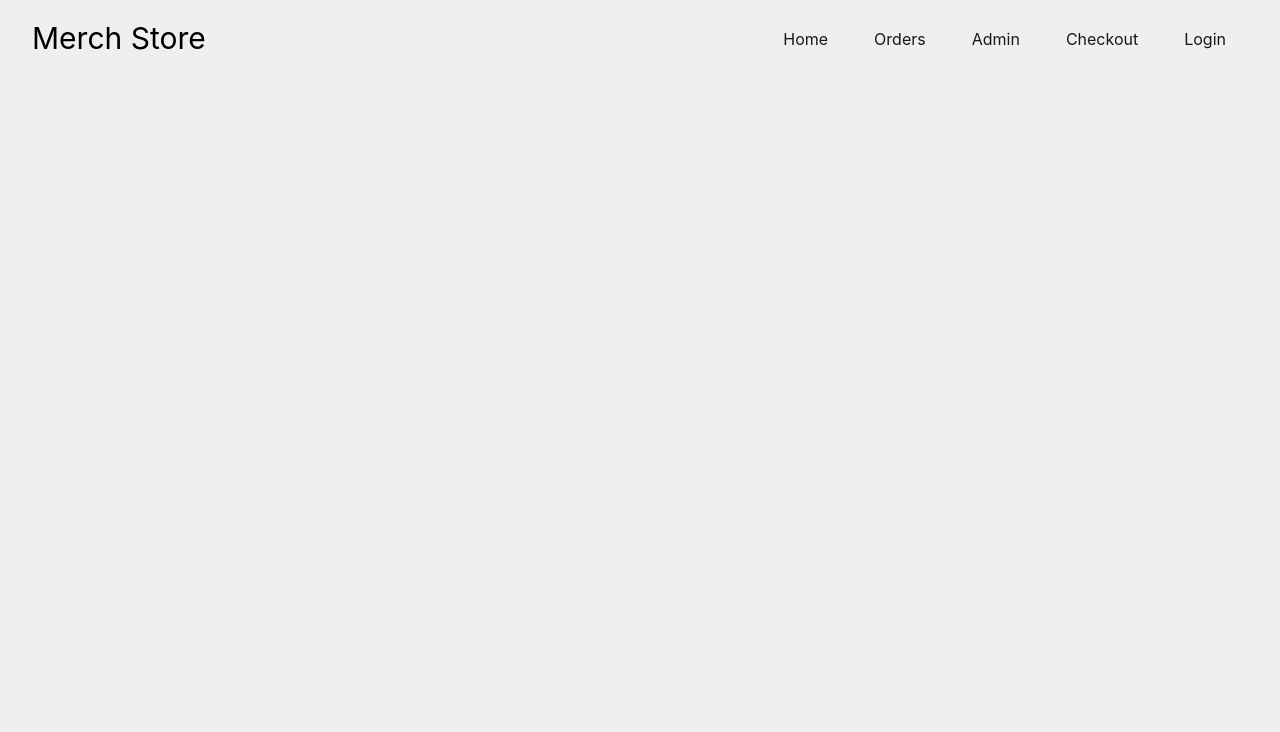
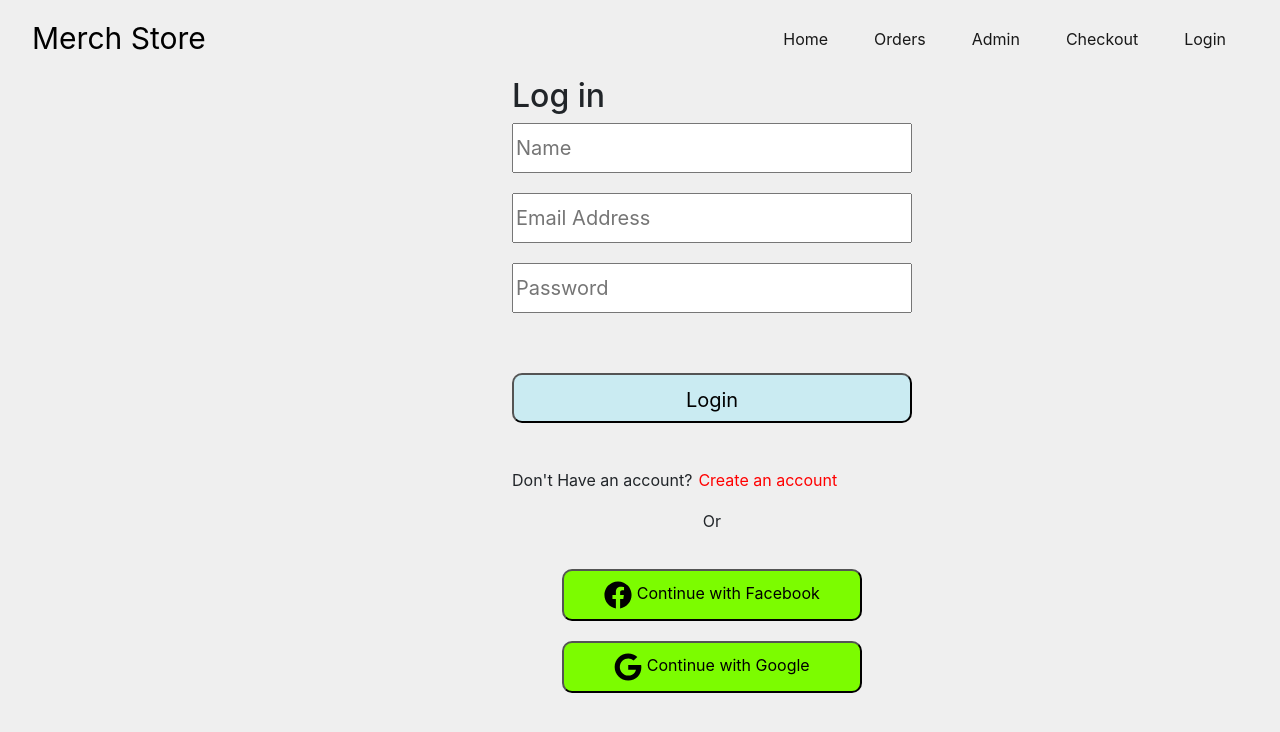
Before and after one commit to RudroMajumder/MerchStoreClient, a React (Create React App) app: page /login in a window 1280 px wide. Shown: the top 732 px of the page. Built offline with nearby package versions, Linux system fonts and the light colour scheme.

Commit message:
auth done with google

```diff
--- a/src/App.js
+++ b/src/App.js
@@ -10,10 +10,17 @@ import Admin from './components/Admin/Admin';
 import AddProducts from './components/Admin/AddProducts';
 import ManageProducts from './components/Admin/ManageProducts';
 import Home from './components/Home/Home';
+import Login from './components/Login/Login';
+import { createContext } from 'react';
+import { useState } from 'react';
+
+export const UserContext = createContext();
+
 
 function App() {
+  const  [loggedInUser,setLoggedInUser] = useState({});
   return (
-    <div className="App">
+    <UserContext.Provider value={[loggedInUser,setLoggedInUser]}>
       <Router>
         <Header></Header>
         <Switch>
@@ -32,9 +39,12 @@ function App() {
           <Route path="/addProducts">
             <AddProducts></AddProducts>
           </Route>
+          <Route path="/login">
+            <Login></Login>
+          </Route>
         </Switch>
       </Router>
-    </div>
+    </UserContext.Provider>
   );
 }
 
--- a/src/components/Admin/AddProducts.js
+++ b/src/components/Admin/AddProducts.js
@@ -56,7 +56,7 @@ const AddProducts = () => {
         <div>
             <Sidebar></Sidebar>
             <h1 className="title">Add Product</h1>
-            <form onSubmit={handleSubmit(onSubmit)}>
+            <form onSubmit={handleSubmit(onSubmit)} style={{position: "fixed", top: "10%", left: "40%"}}>
                <h4 className="input-title"> Product Name :</h4>
                <input name="name" defaultValue="New exciting Event" onBlur={e=>{setName(e.target.value)}}  />
                 <br/>
--- a/src/components/Admin/ManageProducts.js
+++ b/src/components/Admin/ManageProducts.js
@@ -18,8 +18,8 @@ const ManageProducts = () => {
     },[])
     return (
         <div>
-            <Sidebar></Sidebar>
-            <Table striped bordered hover>
+            {/* <Sidebar></Sidebar> */}
+            <Table striped bordered hover  className="w-75" style={{position: "fixed", top: "10%", left: "20%"}}>
                 <thead>
                     <tr>
                     <th>Product Name</th>
--- a/src/components/Home/Product.js
+++ b/src/components/Home/Product.js
@@ -5,11 +5,11 @@ const Product = (props) => {
     return (
         <div className="card-group">
             <div className="card">
-                <div className="text-cente">
+                <div className="text-center">
                     <img src={img_url} className="card-img-top w-75 mt-2 r" alt="..."/>
                 </div>
                 <div className="card-body">
-                <h5 className="card-title">{name}</h5>
+                <h5 className="card-title text-center">{name}</h5>
                 </div>
                 <div className="card-footer d-flex justify-content-between">
                     <h4>${price}</h4>
--- /dev/null
+++ b/src/components/Login/Login.css
@@ -0,0 +1,15 @@
+.home{
+    position:fixed;
+    left:40%;
+}
+.or{
+    display:flex;
+    justify-content: center;
+}
+.social-btn{
+    width:300px;
+    margin-top:20px;
+    background-color: lawngreen;
+    border-radius: 10px;
+    padding:10px;
+}
--- a/src/components/Login/Login.js
+++ b/src/components/Login/Login.js
@@ -5,7 +5,7 @@ import { FaGoogle } from 'react-icons/fa';
 import { loginFramework,handleGoogleSignIn,handleFbSignIn,createUserWithEmailAndPassword,signInWithEmailAndPassword  } from './LoginManager';
 import { useHistory, useLocation } from 'react-router-dom';
 import { UserContext } from '../../App';
-
+import './Login.css';
 
 const Login = () => {
     const [loggedInUser,setLoggedInUser] = useContext(UserContext);
@@ -103,7 +103,6 @@ const Login = () => {
           }
         e.preventDefault();
     }
-console.log("user:"+user.name+"loggedInUser:"+loggedInUser.name)
     return (
         <div className="home">
             <div className="form">
@@ -129,11 +128,11 @@ console.log("user:"+user.name+"loggedInUser:"+loggedInUser.name)
                     <button style={{color:"red",border:"none",background: "none"}}> {newUser?'Login':'Create an account '} </button>
                 </p>
             </div>
-            <p><span className="or"> Or </span></p>
+            <p><span className="or" > Or </span></p>
             <div className="text-center buttons">
-                <button className="btn" onClick={fbSignIn}> <FaFacebook size={28}/> Continue in with Facebook </button>
+                <button className="social-btn" onClick={fbSignIn}> <FaFacebook size={28}/> Continue  with Facebook </button>
                 <br/>
-                <button className="btn" onClick={googleSignIn}> <FaGoogle size={28}/> Continue in with Google </button>
+                <button className="social-btn" onClick={googleSignIn}> <FaGoogle size={28}/> Continue  with Google </button>
             </div>
         </div>
     );
```
